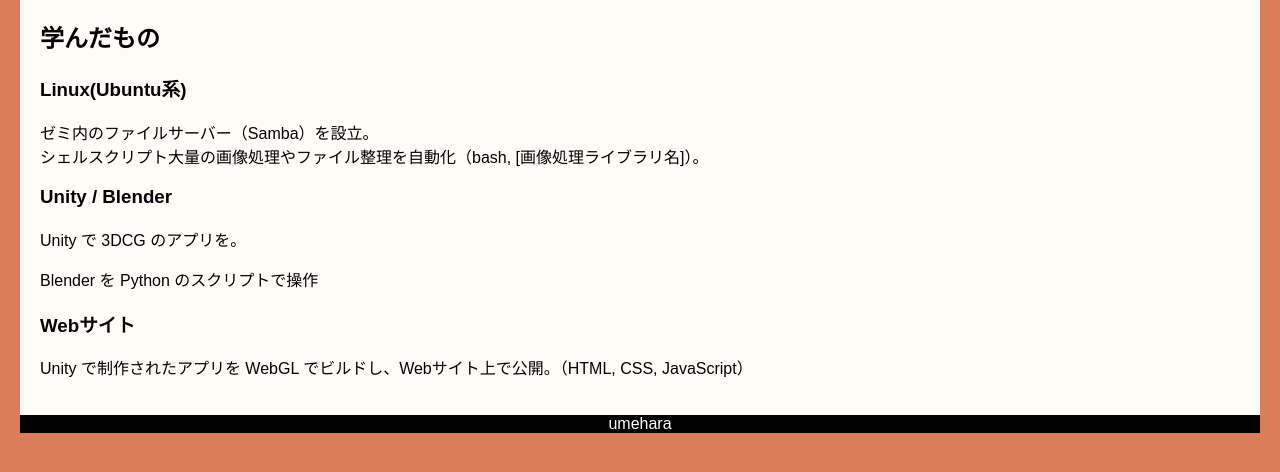
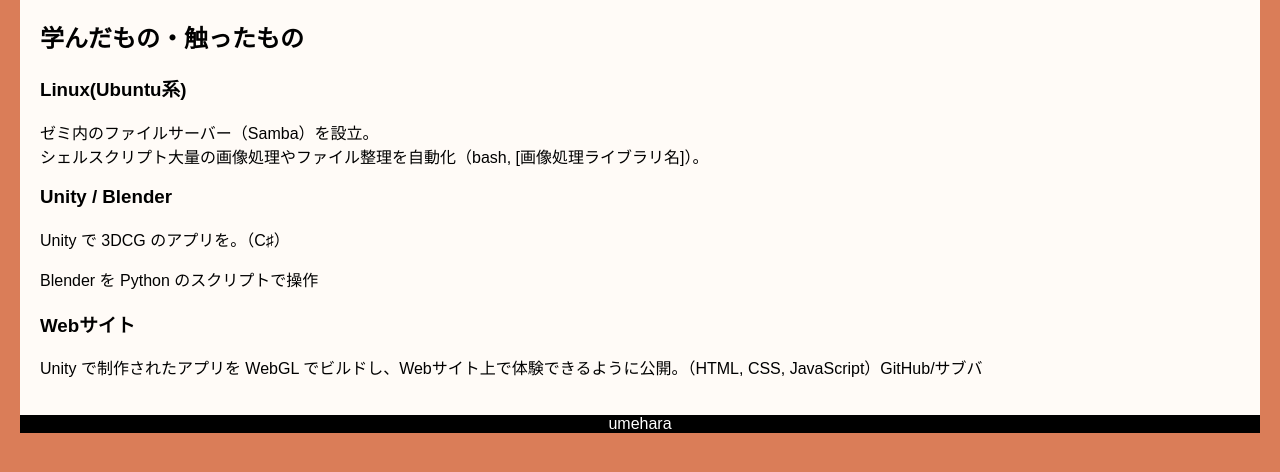
Before and after one commit to coefk/proto, a plain HTML site: page umehara/index.html in a window 1280 px wide. Shown: the part 260-732 px from the top of the page. Drawn offline with Linux system fonts and the light colour scheme.

Commit message:
index.html の更新

```diff
--- a/umehara/index.html
+++ b/umehara/index.html
@@ -32,16 +32,16 @@
     <main>
         <img src="/img/proto_ume_QR.png" alt="サイトのQRコード画像">
         <h1>タイトル</h1>
-        <h2>学んだもの</h2>
+        <h2>学んだもの・触ったもの</h2>
         <h3>Linux(Ubuntu系)</h3>
         <p>ゼミ内のファイルサーバー（Samba）を設立。
             <br>シェルスクリプト大量の画像処理やファイル整理を自動化（bash, [画像処理ライブラリ名]）。
         </p>
         <h3>Unity / Blender</h3>
-        <p>Unity で 3DCG のアプリを。</p>
+        <p>Unity で 3DCG のアプリを。（C♯）</p>
         <p>Blender を Python のスクリプトで操作</p>
         <h3>Webサイト</h3>
-        <p>Unity で制作されたアプリを WebGL でビルドし、Webサイト上で公開。（HTML, CSS, JavaScript）</p>
+        <p>Unity で制作されたアプリを WebGL でビルドし、Webサイト上で体験できるように公開。（HTML, CSS, JavaScript）GitHub/サブバ</p>
     </main>
     <footer>umehara</footer>
 
```
